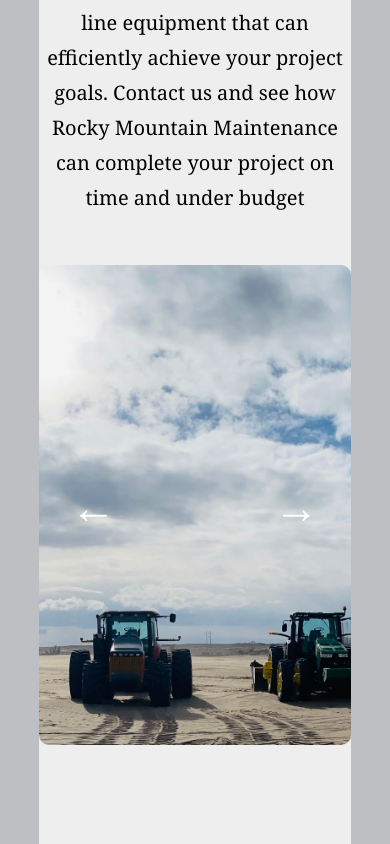
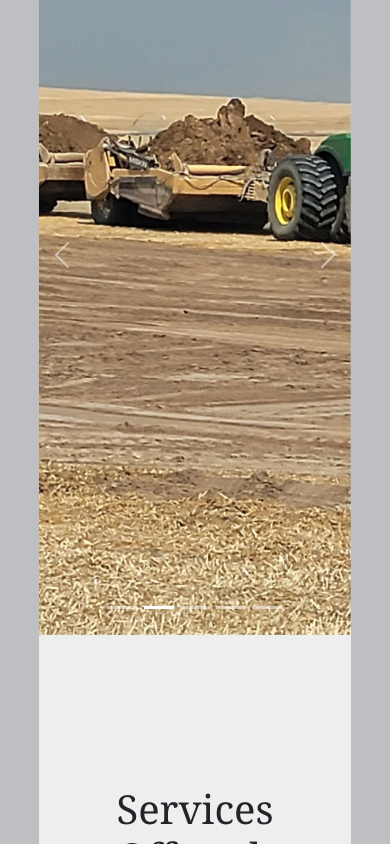
Before and after one commit to Styrlingjohn/RMM-Construction, a React (Create React App) app: page / in a window 390 px wide. Shown: the part 1156-2000 px from the top of the page. Built offline with nearby package versions, Linux system fonts and the light colour scheme.

Commit message:
fixed text when on phone and changed slider to be better

```diff
--- a/public/index.html
+++ b/public/index.html
@@ -5,6 +5,7 @@
     <meta name="viewport" content="width=device-width, initial-scale=1.0">
     <link rel="icon" href="./Logo.png" type="image/icon">
     <title>RMM Construction</title>
+    <link href="https://cdn.jsdelivr.net/npm/bootstrap@5.0.2/dist/css/bootstrap.min.css" rel="stylesheet" integrity="sha384-EVSTQN3/azprG1Anm3QDgpJLIm9Nao0Yz1ztcQTwFspd3yD65VohhpuuCOmLASjC" crossorigin="anonymous">
   </head>
   <body>
     <div id="root"></div>
--- a/src/App.css
+++ b/src/App.css
@@ -102,7 +102,7 @@
   justify-content: center;
   max-width: 100%;
   max-height: 100%;
-  padding-top: 150px;
+  padding-top: 100px;
 }
 
  .contacts {
@@ -145,15 +145,17 @@
 
   .contacts {
     flex-direction: column;
-    font-size: 2vw;
+    font-size: 3vw;
   }
 
   .contactInfo {
     width: max-content;
+    width: 80%;
   }
 
   .contactTitles {
     padding-bottom: 40px;
+    font-size: 2vh;
   }
 
 }
--- a/src/App.js
+++ b/src/App.js
@@ -1,6 +1,7 @@
 import * as React from 'react';
+import Slider from './components/Slider';
 import './App.css';
-import Slider from './components/Pics'
+
 
 const serviceBoxes = {
   display: 'flexbox',
@@ -20,6 +21,7 @@ const contacts = {
   margin: 'auto',
   width: '100%',
   height: '100%',
+  justifyContent: 'center',
 }
 
 
@@ -27,6 +29,7 @@ function App() {
 
   return (
     <div className='site'>
+
       <header className='header'>
         <img className='logo' src='/RMM-grey-logo.png' alt='greylogo'></img>
       </header>
@@ -34,20 +37,18 @@ function App() {
         <section className='textbox1'>
           <div >
             <h1 style={{ fontFamily: 'bebas neue', fontSize: '45px', }}>About Our Family Owned Company</h1>
-            <p style={{ paddingTop: '20px', fontSize: '20px', 'line-height': '35px' }}>Rocky Mountain Maintenance is a large scale earthmoving and excavation company with a proven track record of high quality work on some of Southeast Idaho's
+            <p style={{ paddingTop: '20px', fontSize: '1.5vh', 'line-height': '35px' }}>Rocky Mountain Maintenance is a large scale earthmoving and excavation company with a proven track record of high quality work on some of Southeast Idaho's
               largest projects. Working in both the construction and agricultural fields we have many current and former satisfied clients including J.R. Simplot, Lamb Weston, Teton West of Washington, The Haskell Company, Steuve Construction, International
               Farming Corporation, and many more. Working on large excavation and earthmoving projects requires a company with a safety first mindset, effective communication skills, experienced project managers and operators, and top
               of the line equipment that can efficiently achieve your project goals. Contact us and see how Rocky Mountain Maintenance can complete your project on time and under budget</p>
           </div>
         </section>
-        <section>
-          <div className='imageList'>
-            <Slider />
-          </div>
-        </section>
+
+        <Slider />
+
         <section>
           <div >
-            <h1 style={{ paddingTop: '200px', textAlign: 'center', fontSize: '40px' }} >Services Offered:</h1>
+            <h1 style={{ paddingTop: '150px', textAlign: 'center', fontSize: '40px' }} >Services Offered:</h1>
             <div className='textbox2'>
               <div style={serviceBoxes}>Earthmoving</div>
               <div style={serviceBoxes}>Excavation</div>
@@ -83,7 +84,7 @@ function App() {
                 </section>
               </div>
               <br></br>
-              <section style={contacts}>
+              <section className="contacts" style={contacts}>
                 Address: 2719 W 2000 S Aberdeen, ID 83210
               </section>
 
--- a/src/components/ImageSlider.js
+++ /dev/null
@@ -1,67 +0,0 @@
-import { useState } from "react";
-
-const ImageSlider = ({ slides }) => {
-    const [currentIndex, setCurrentIndex] = useState(0);
-
-
-    const sliderStyles = {
-        height: '100%',
-        position: 'relative',
-        'max-width': '100%',
-        'max-height': '100%',
-    }
-    const slideStyles = {
-        width: '100%',
-        height: '100%',
-        'max-height': '100%',
-        'max-width': '100%',
-        borderRadius: '10px',
-        backgroundPosition: 'center',
-       'background-size': 'cover',
-        'background-repeat': 'no-repeat',
-        backgroundImage: `url(${slides[currentIndex].url})`,
-    }
-
-    const leftArrowStyles = {
-        position: 'absolute',
-        top: '50%',
-        transform: 'translate(0, -50%)',
-        left: '32px',
-        fontSize: '45px',
-        color: '#fff',
-        zIndex: '1',
-        cursor: 'pointer',
-    };
-    const rightArrowStyles = {
-        position: 'absolute',
-        top: '50%',
-        transform: 'translate(0, -50%)',
-        right: '32px',
-        fontSize: '45px',
-        color: '#fff',
-        zIndex: '1',
-        cursor: 'pointer',
-    };
-    const goToPrevious = () => {
-        const isFirstSlide = currentIndex === 0;
-        const newIndex = isFirstSlide ? slides.length - 1 : currentIndex - 1;
-        setCurrentIndex(newIndex);
-    };
-
-    const goToNext = () => {
-        const isLastSlide = currentIndex === slides.length - 1;
-        const newIndex = isLastSlide ? 0 : currentIndex + 1;
-        setCurrentIndex(newIndex);
-    }
-    return (
-
-        <div style={sliderStyles}>
-            <div style={leftArrowStyles} onClick={goToPrevious}> ← </div>
-            <div style={rightArrowStyles} onClick={goToNext}> → </div>
-            <div style={slideStyles}>
-            </div>
-        </div>
-    )
-}
-
-export default ImageSlider
--- a/src/components/Pics.js
+++ /dev/null
@@ -1,37 +0,0 @@
-import * as React from 'react';
-import ImageSlider from './ImageSlider';
-import Image1 from './images/Image1.jpg';
-import Image2 from './images/Image2.jpg';
-import Image3 from './images/Image3.jpg';
-import Image4 from './images/Image4.jpg';
-import Image5 from './images/Image5.jpg';
-
-
-const Slider = () => {
-  const slides = [
-    { url: Image3, title: 'Image 3' },
-    { url: Image1, title: 'Image 1' },
-    { url: Image2, title: 'Image 2' },
-    { url: Image4, title: 'Image 4' },
-    { url: Image5, title: 'Image 5' },
-
-  ]
-
-  const containerStyles = {
-    width: '1000px',
-    height: '480px',
-    margin: 'auto',
-    'max-width': '100%'
-  };
-
-  return (
-    <div style={containerStyles}>
-      <div style={containerStyles}>
-        <ImageSlider slides={slides} />
-      </div>
-    </div>
-  );
-};
-
-
-export default Slider;
--- /dev/null
+++ b/src/components/Slider.js
@@ -0,0 +1,69 @@
+import React from 'react';
+import Carousel from 'react-bootstrap/Carousel';
+import Image1 from './images/Image1.jpg'
+import Image2 from './images/Image2.jpg'
+import Image3 from './images/Image3.jpg'
+import Image4 from './images/Image4.jpg'
+import Image5 from './images/Image5.jpg'
+
+
+
+
+function Slider() {
+    return (
+        <Carousel>
+            <Carousel.Item>
+                <img
+                    style={{
+                        objectFit: 'cover',
+                        height: '90vh'
+                    }}
+                    className='d-block w-100'
+                    src={Image1}
+                    alt="Second slide" />
+            </Carousel.Item>
+            <Carousel.Item>
+                <img
+                    style={{
+                        objectFit: 'cover',
+                        height: '90vh'
+                    }}
+                    className='d-block w-100'
+                    src={Image2}
+                    alt="Second slide" />
+            </Carousel.Item>
+            <Carousel.Item>
+                <img
+                    style={{
+                        objectFit: 'cover',
+                        height: '90vh'
+                    }}
+                    className='d-block w-100'
+                    src={Image3}
+                    alt="Second slide" />
+            </Carousel.Item>
+            <Carousel.Item>
+                <img
+                    style={{
+                        objectFit: 'cover',
+                        height: '90vh'
+                    }}
+                    className='d-block w-100'
+                    src={Image4}
+                    alt="Second slide" />
+            </Carousel.Item>
+            <Carousel.Item>
+                <img
+                    style={{
+                        objectFit: 'cover',
+                        height: '90vh'
+                    }}
+                    className='d-block w-100'
+                    src={Image5}
+                    alt="Second slide" />
+            </Carousel.Item>
+        </Carousel>
+    );
+}
+
+export default Slider;
--- a/src/index.js
+++ b/src/index.js
@@ -1,12 +1,12 @@
 import React from 'react';
-import ReactDOM from 'react-dom/client';
+import ReactDOM from 'react-dom';
 import './index.css';
 import App from './App';
 
 
-const root = ReactDOM.createRoot(document.getElementById('root'));
-root.render(
+ReactDOM.render(
   <React.StrictMode>
-    <App />
-  </React.StrictMode>
+      <App />
+  </React.StrictMode>,
+  document.getElementById('root')
 );
```
Also changed, not shown: package.json (+12 -9 lines), 1 other file (tests, documents, lock files or other folders).
